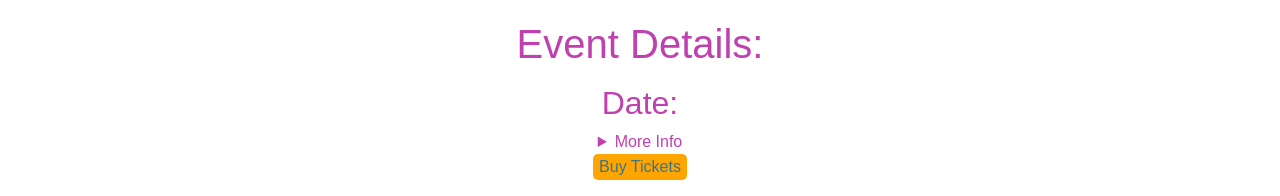
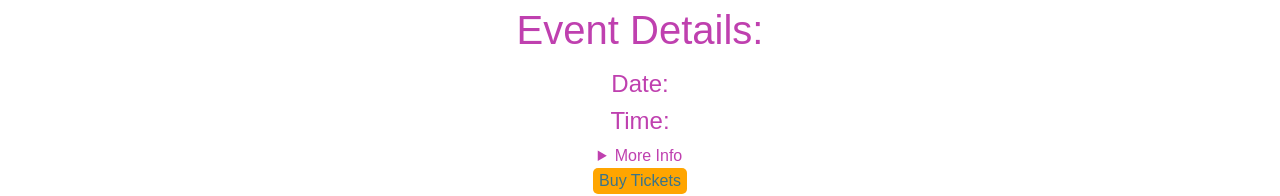
Before and after one commit to rachel-rebecca/project2-group1, a React (Create React App) app: page /details/1 in a window 1280 px wide. Shown: the part 300-496 px from the top of the page. Built offline with nearby package versions, Linux system fonts and the light colour scheme; no server answers.

Commit message:
added times to EventDetails

```diff
--- a/src/components/EventDetails.tsx
+++ b/src/components/EventDetails.tsx
@@ -21,11 +21,12 @@ export default function EventDetails() {
   const [event, setEvent] = useState<GetDetailsInterface>()
   const [eventName, setEventName] = useState("");
   const [eventUrl, setEventUrl] = useState("");
-  const[info, setInfo] = useState("");
-  const[access, setAccess] = useState("");
-  const[healthcheck, setHealthCheck] = useState("");
+  const [info, setInfo] = useState("");
+  const [access, setAccess] = useState("");
+  const [healthcheck, setHealthCheck] = useState("");
   const [eventDate, setEventDate] = useState("");
-  const { id} = useParams<Params>();
+  const [eventTime, setEventTime] = useState("");
+  const { id } = useParams<Params>();
 
   useEffect(() => {
     getDetails(id).then((data) => {
@@ -35,9 +36,10 @@ export default function EventDetails() {
         setEventName(data._embedded.events[0].name);
         setEventUrl(data._embedded.events[0].url);
         setEventDate(data._embedded.events[0].dates.start.localDate);
+        setEventTime(data._embedded.events[0].dates.start.localTime);
         setInfo(data._embedded.events[0].info);
         setAccess(data._embedded.events[0].accessibility.info);
-        if (data._embedded.events[0].ticketing?.healthCheck?.description.length > 0){
+        if (data._embedded.events[0].ticketing?.healthCheck?.description.length > 0) {
           setHealthCheck(data._embedded.events[0].ticketing?.healthCheck?.description)
         } else {
           setHealthCheck("None")
@@ -57,7 +59,8 @@ export default function EventDetails() {
     <div className="container eventDetailsDiv">
       <h1>Event Details:</h1>
       <h2>{eventName}</h2>
-      <h2>Date: {eventDate}</h2>
+      <h4>Date: {eventDate}</h4>
+      <h4>Time: {eventTime}</h4>
       <details>
         <summary> More Info</summary>
         <p><strong>Note:</strong> {info} </p>
```
Lines whose indentation alone changed are shown as unchanged.
